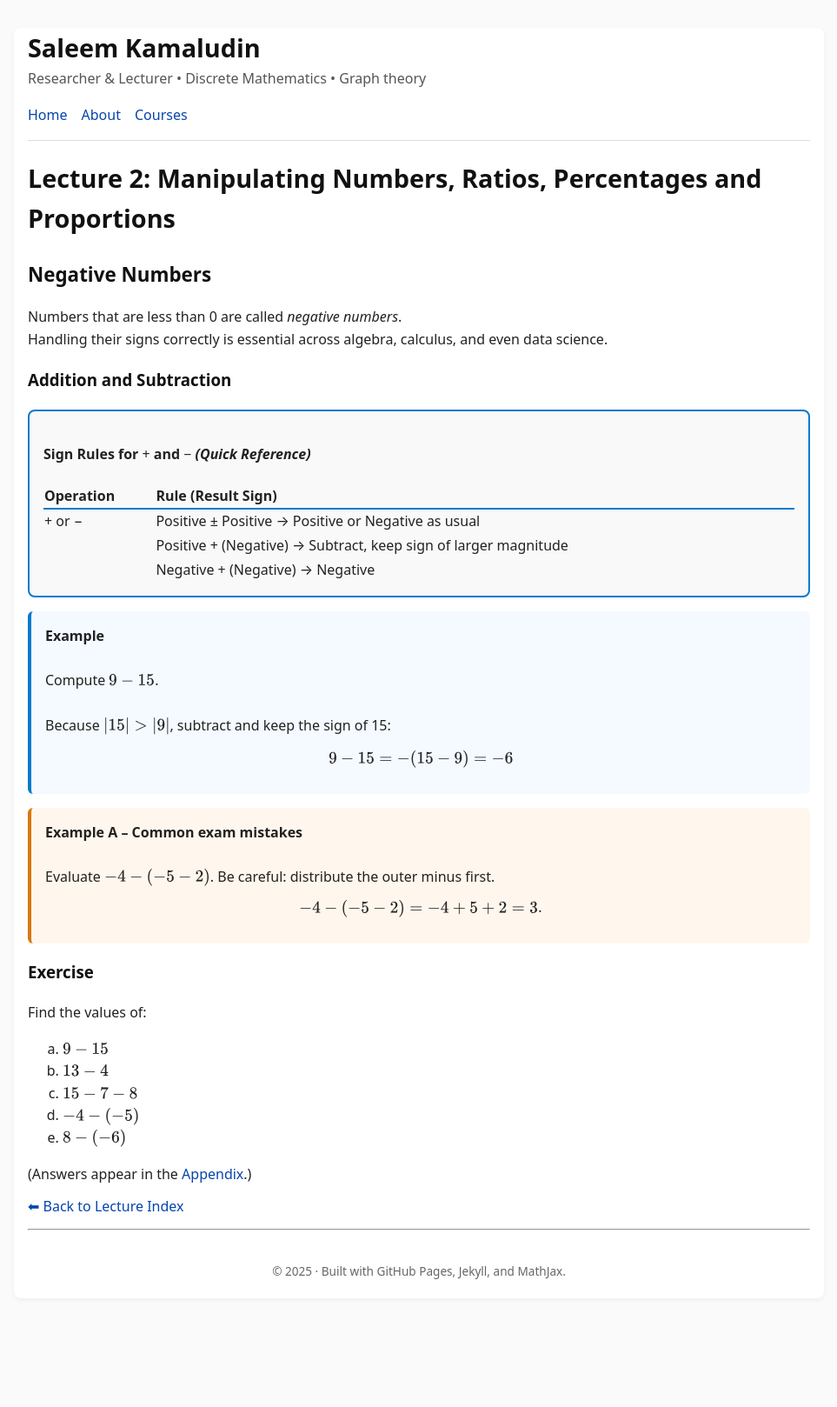
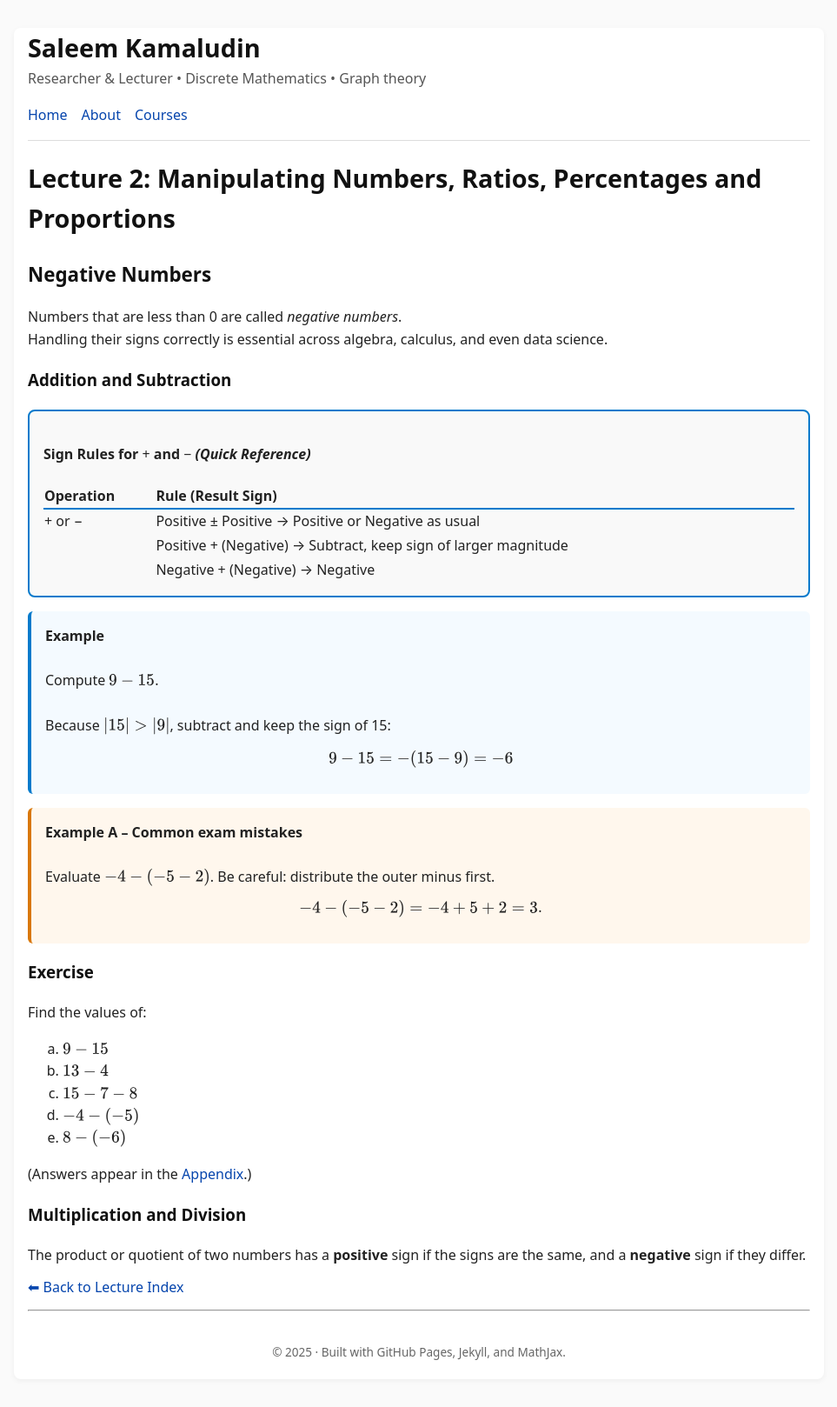
Before and after one commit to SaleemKamaludin/SaleemKamaludin.github.io, a Jekyll site: the page built from courses/math-1115/lecture-notes/lecture2.md, in a window 1280 px wide. Shown: the whole page at 87% size, without its empty margins (158-1121 px from the left). Built offline with Jekyll 4.4.1, drawn with Linux system fonts in a browser that asks for light colours; before the commit the page ends 1525 px from its top, so only the background shows below that.

Commit message:
Add explanation for multiplication and division signs

```diff
--- a/courses/math-1115/lecture-notes/lecture2.md
+++ b/courses/math-1115/lecture-notes/lecture2.md
@@ -85,6 +85,10 @@ Handling their signs correctly is essential across algebra, calculus, and even d
 
 
 
+<h3 id="subsec-muldiv">Multiplication and Division</h3>
+<p>
+The product or quotient of two numbers has a <strong>positive</strong> sign if the signs are the same, and a <strong>negative</strong> sign if they differ.
+</p>
 
 
 
```
